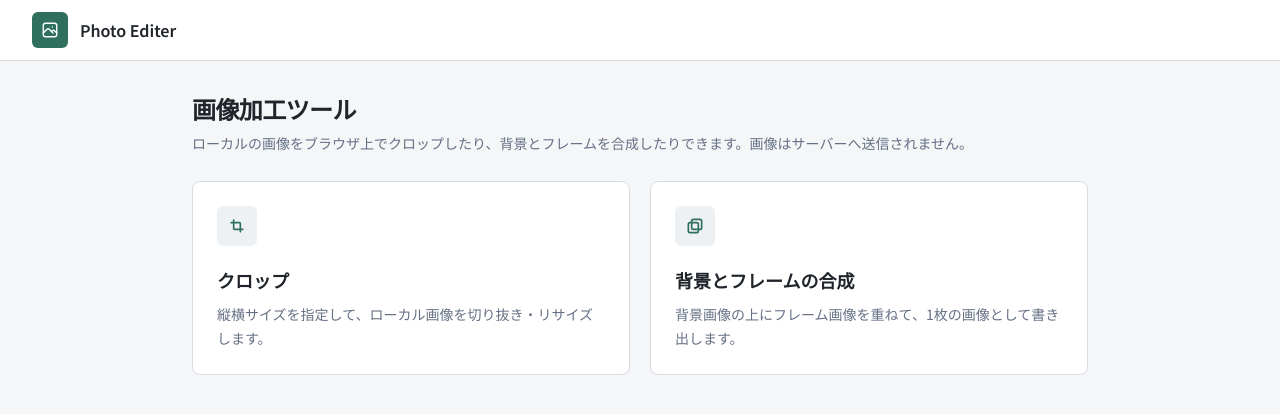
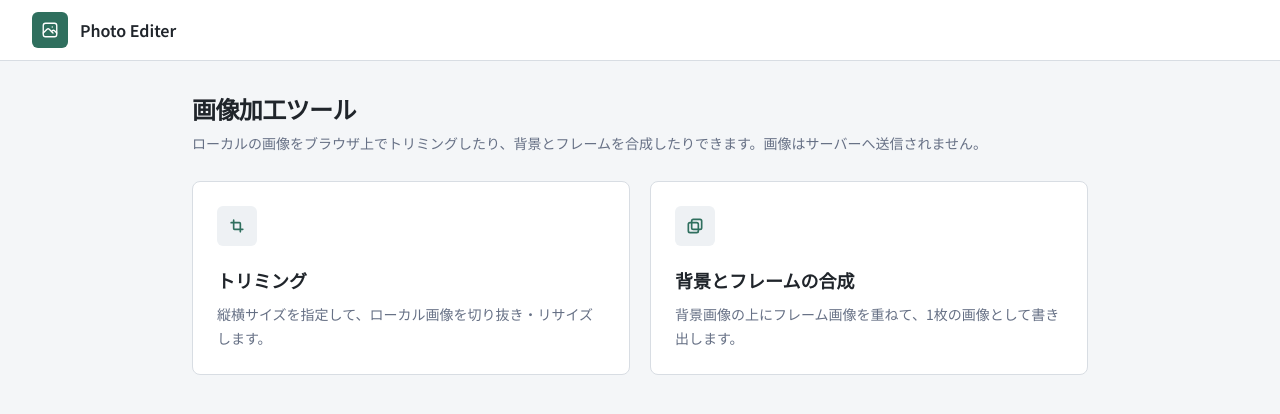
Before and after one commit to naoiw/photo-editer, a React (Vite) app: page / in a window 1280 px wide. Shown: the top 414 px of the page. Built offline with nearby package versions, Linux system fonts and the light colour scheme.

Commit message:
fix : クロップをトリミングに文字変更

```diff
--- a/index.html
+++ b/index.html
@@ -4,7 +4,7 @@
     <meta charset="UTF-8" />
     <meta name="viewport" content="width=device-width, initial-scale=1.0" />
     <meta name="theme-color" content="#20252b" />
-    <meta name="description" content="ローカル画像のクロップと背景・フレーム合成ができるフォトエディター" />
+    <meta name="description" content="ローカル画像のトリミングと背景・フレーム合成ができるフォトエディター" />
     <title>Photo Editer</title>
   </head>
   <body>
--- a/src/pages/CropPage.tsx
+++ b/src/pages/CropPage.tsx
@@ -126,7 +126,7 @@ export function CropPage() {
       setPreviewUrl(URL.createObjectURL(result.blob))
     } catch (cause) {
       console.error(cause)
-      setError('クロップに失敗しました。')
+      setError('トリミングに失敗しました。')
     } finally {
       setProcessing(false)
     }
@@ -194,7 +194,7 @@ export function CropPage() {
     <AppShell>
       <div className="flex items-end justify-between gap-6">
         <div className="grid gap-2">
-          <h1 className="page-title">クロップ</h1>
+          <h1 className="page-title">トリミング</h1>
           <p className="text-sm text-muted">
             出力サイズをピクセルで指定し、切り抜き位置を調整できます。枠は画像からはみ出しても構いません。
           </p>
@@ -384,7 +384,7 @@ export function CropPage() {
                 }}
               >
                 <img
-                  alt="クロップ結果"
+                  alt="トリミング結果"
                   className="max-h-80 max-w-full object-contain"
                   src={previewUrl}
                   style={{ width: 'auto', height: 'auto' }}
--- a/src/pages/HomePage.tsx
+++ b/src/pages/HomePage.tsx
@@ -5,7 +5,7 @@ import { AppShell } from '../components/AppShell'
 const tools = [
   {
     to: '/crop',
-    title: 'クロップ',
+    title: 'トリミング',
     description: '縦横サイズを指定して、ローカル画像を切り抜き・リサイズします。',
     icon: Crop,
   },
@@ -23,7 +23,7 @@ export function HomePage() {
       <div className="grid gap-2">
         <h1 className="page-title">画像加工ツール</h1>
         <p className="text-sm text-muted">
-          ローカルの画像をブラウザ上でクロップしたり、背景とフレームを合成したりできます。画像はサーバーへ送信されません。
+          ローカルの画像をブラウザ上でトリミングしたり、背景とフレームを合成したりできます。画像はサーバーへ送信されません。
         </p>
       </div>
 
```
Also changed, not shown: 2 other files (tests, documents, lock files or other folders).
